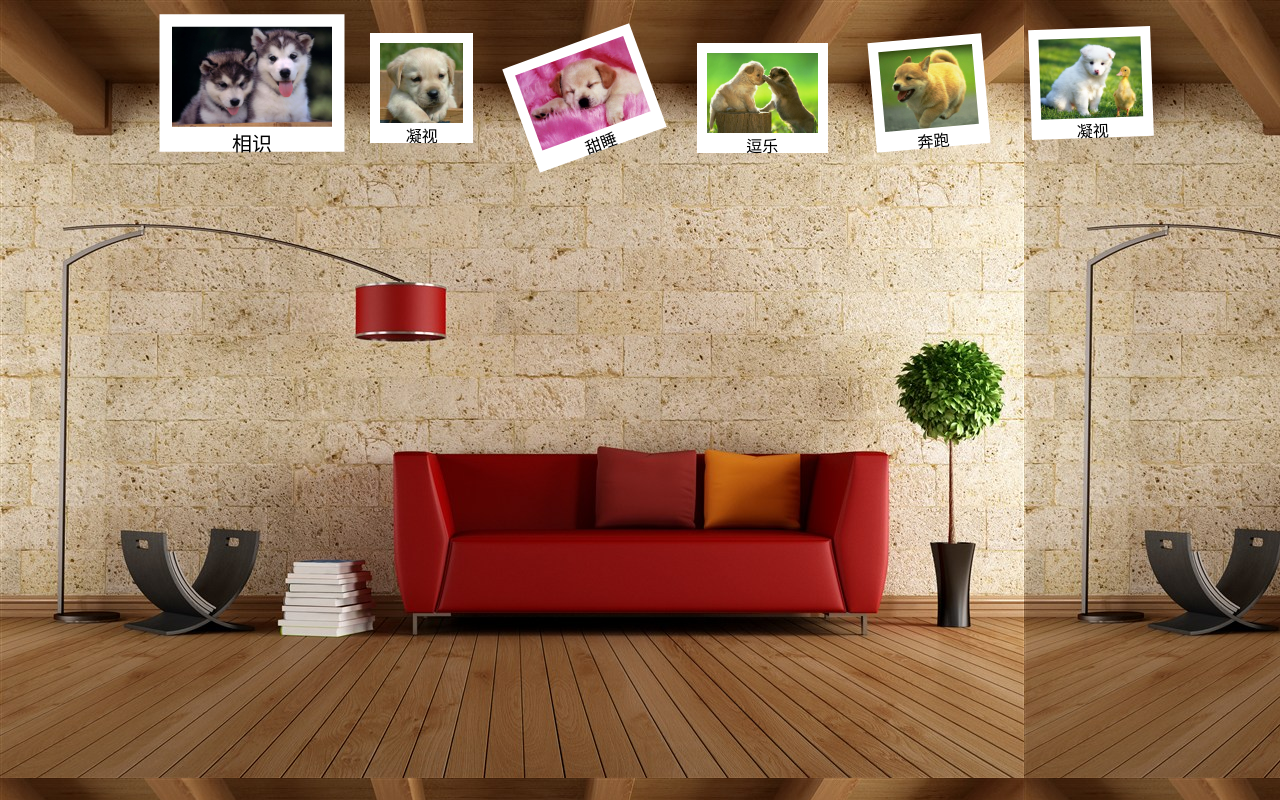
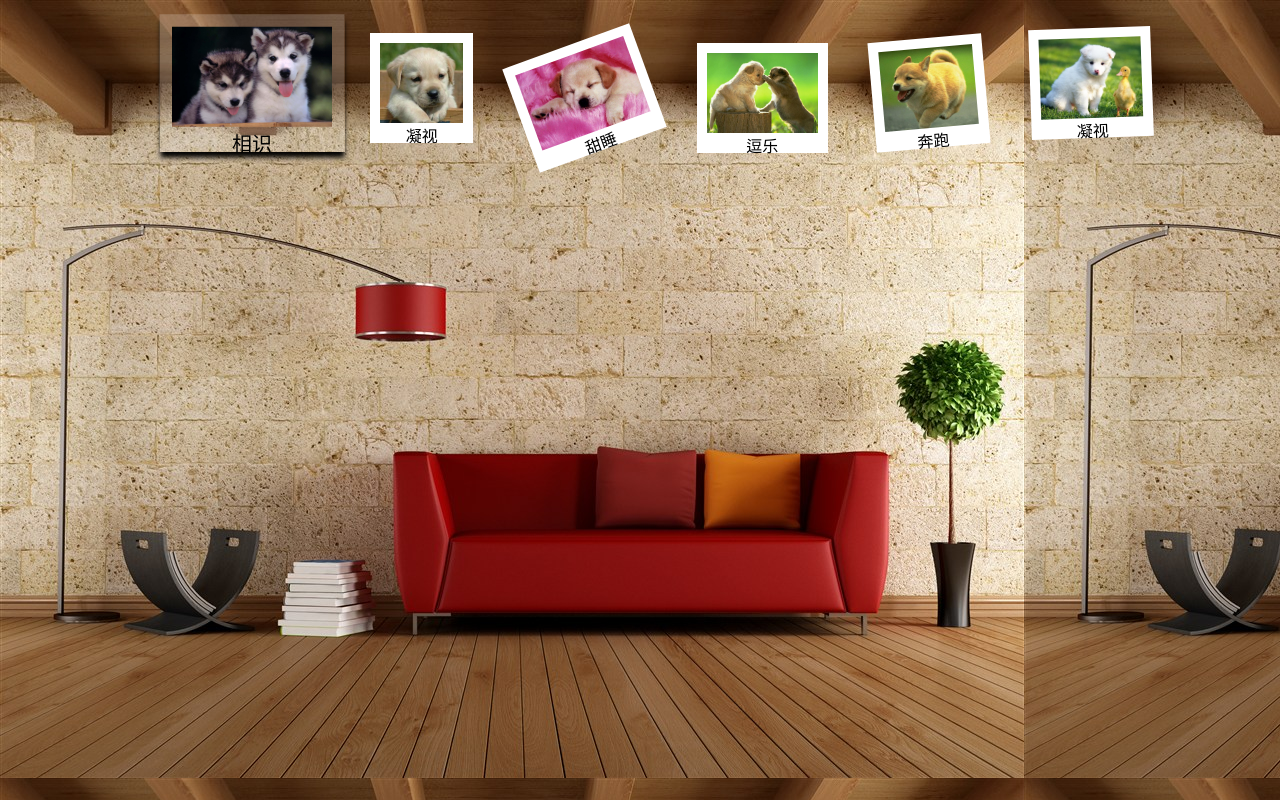
Before and after one commit to FTITG/-, a plain HTML site: page index.html in a window 1280 px wide. In both pictures the pointer is over the element "相识". Drawn offline with Linux system fonts and the light colour scheme.

Commit message:
update
update

```diff
--- a/index.html
+++ b/index.html
@@ -41,6 +41,8 @@
        }
       div:hover{
           transform: scale(1.25);
+          box-shadow:0px 5px 4px 0px;
+          background-color: rgba(255, 255, 255, 0.2);
       }
       #img1:hover{
         transform: scale(1.25);
```
